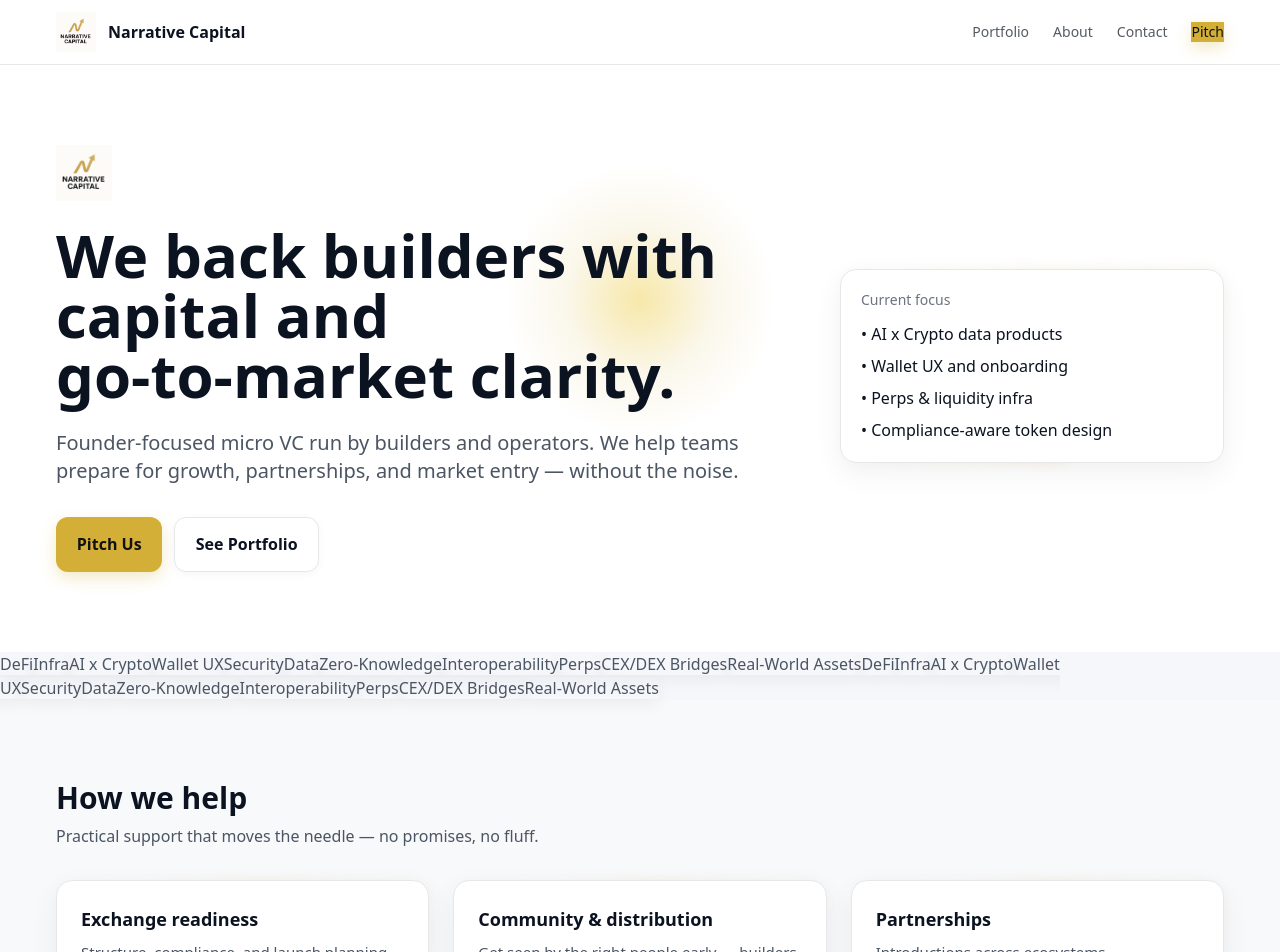
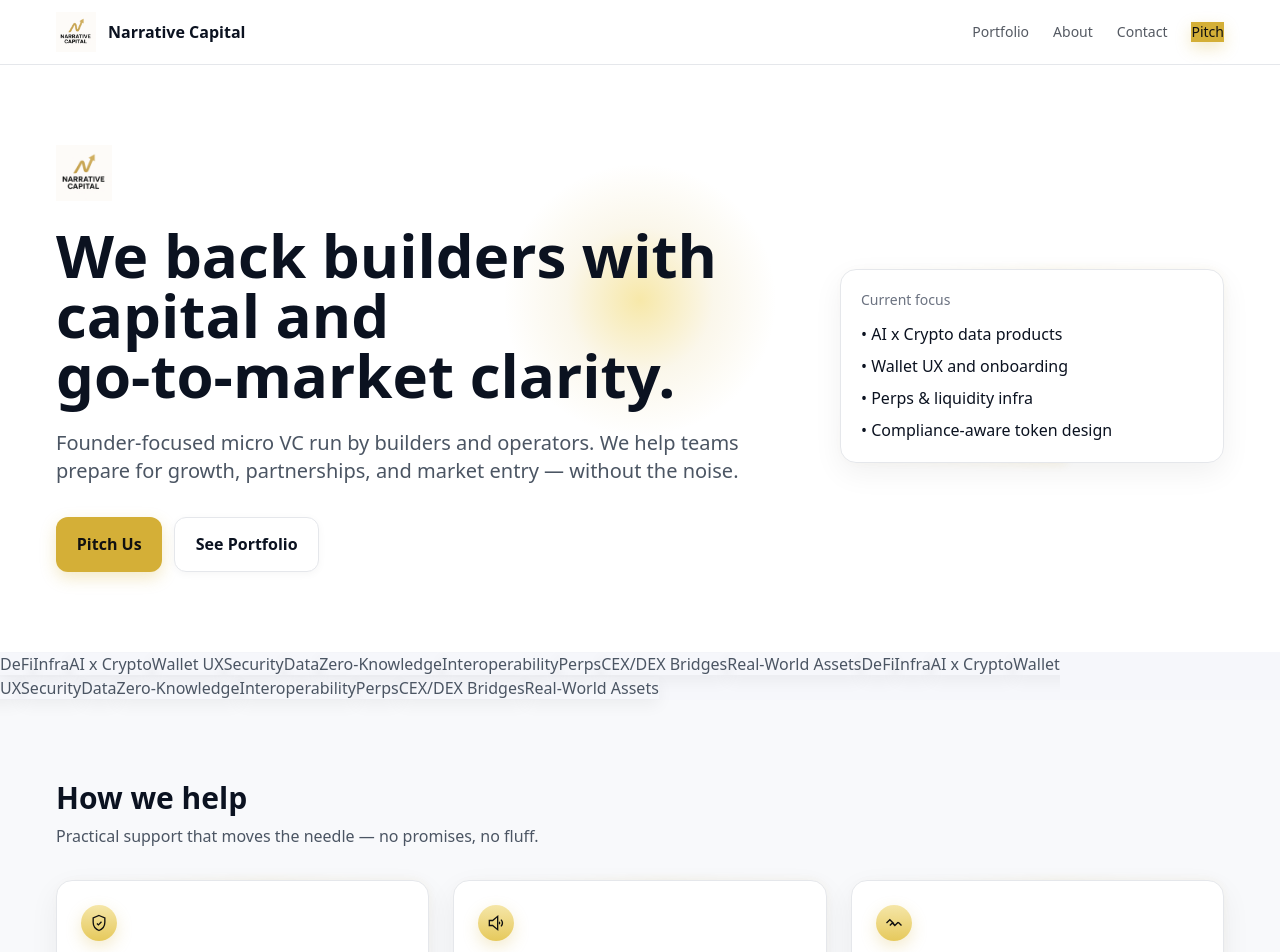
Before and after one commit to szrach/narrative-capital-site., a Next.js app: page / in a window 1280 px wide. Shown: the top 952 px of the page. Built offline with nearby package versions, Linux system fonts and the light colour scheme.

Commit message:
Update page.js

```diff
--- a/app/page.js
+++ b/app/page.js
@@ -4,11 +4,17 @@ import Image from "next/image";
 import { useEffect, useRef } from "react";
 import Reveal from "../components/Reveal";
 import Marquee from "../components/Marquee";
+import { ShieldIcon, SpeakerIcon, HandshakeIcon } from "../components/Icons";
 
-function Card({ title, body, delay = 0 }) {
+function Card({ title, body, delay = 0, Icon }) {
   return (
     <Reveal delay={delay}>
       <div className="card-neo p-6">
+        {Icon && (
+          <div className="icon-badge mb-3">
+            <Icon />
+          </div>
+        )}
         <h3 className="text-lg font-semibold text-[#0B1220]">{title}</h3>
         <p className="mt-2 text-[15px] text-[#4B5563]">{body}</p>
       </div>
@@ -119,15 +125,18 @@ export default function HomePage() {
           <Reveal delay={80}><p className="mt-2">Practical support that moves the needle — no promises, no fluff.</p></Reveal>
           <div className="mt-8 grid gap-6 md:grid-cols-3">
             <Card
+              Icon={ShieldIcon}
               title="Exchange readiness"
               body="Structure, compliance, and launch planning so you’re taken seriously when the timing is right."
             />
             <Card
+              Icon={SpeakerIcon}
               title="Community & distribution"
               body="Get seen by the right people early — builders, communities, and partners."
               delay={90}
             />
             <Card
+              Icon={HandshakeIcon}
               title="Partnerships"
               body="Introductions across ecosystems, infrastructure, and networks that matter."
               delay={180}
```
